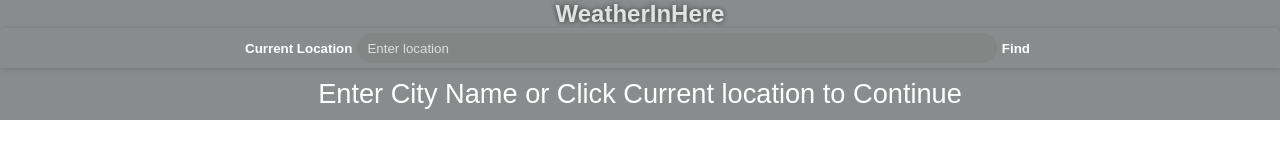
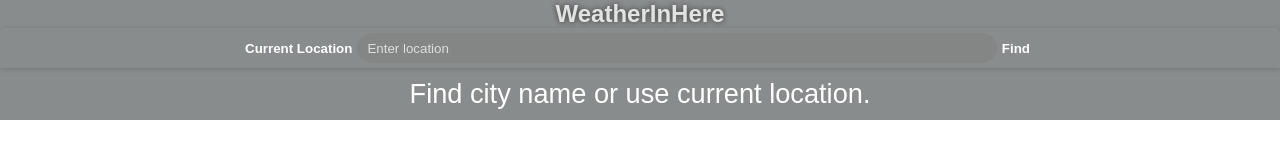
Before and after one commit to anuragsahay5/WeatherInHere, a website: page static/home.html in a window 1280 px wide. Drawn offline with Linux system fonts and the light colour scheme.

Commit message:
Update home.html

```diff
--- a/static/home.html
+++ b/static/home.html
@@ -24,7 +24,7 @@
     </form>
     </div>
       <div class="w_curr">
-        <div class="w_loc">Enter City Name or Click Current location to Continue</div>
+        <div class="w_loc">Find city name or use current location.</div>
 
 
     </div>
```
